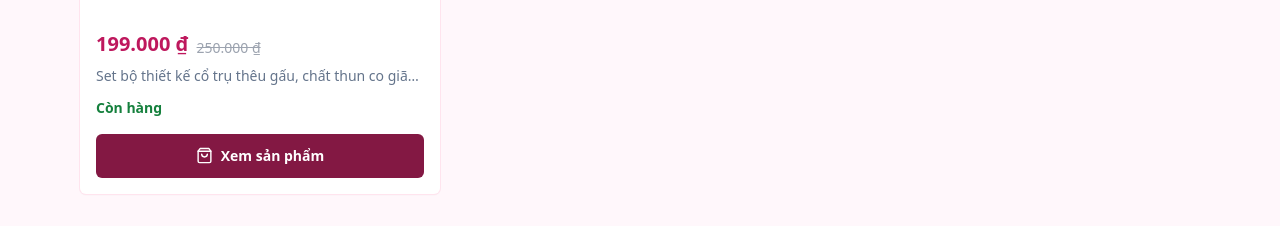
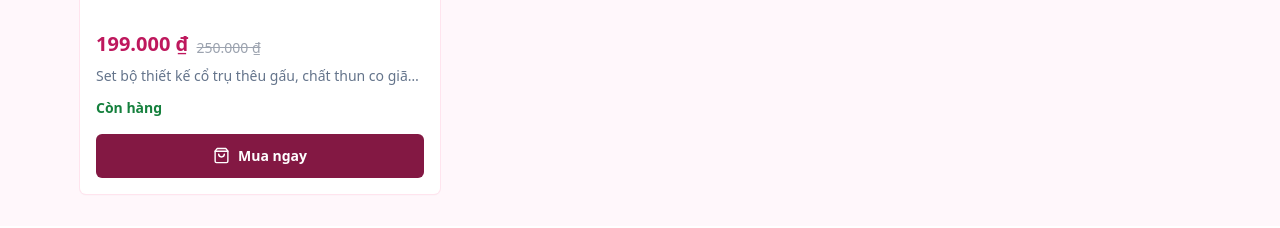
Before and after one commit to ngshini/web_bapbigsize, a Next.js app: page / in a window 1280 px wide. Shown: the part 1740-1968 px from the top of the page. Built offline with nearby package versions, Linux system fonts and the light colour scheme; no server answers; the database is empty.

Commit message:
Update ProductCard

```diff
--- a/components/public/ProductCard.tsx
+++ b/components/public/ProductCard.tsx
@@ -59,7 +59,7 @@ export function ProductCard({ product }: ProductCardProps) {
         </p>
         <div className="mt-4 inline-flex w-full items-center justify-center gap-2 rounded-md bg-brand-900 px-3 py-3 text-sm font-bold text-white transition group-hover:bg-brand-700">
           <ShoppingBag size={17} />
-          Xem sản phẩm
+          Mua ngay
         </div>
       </div>
     </Link>
```
